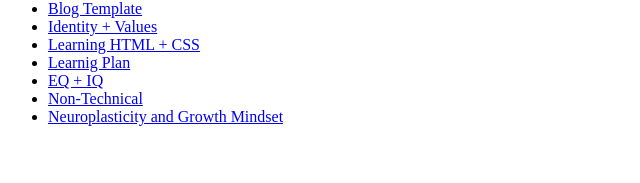
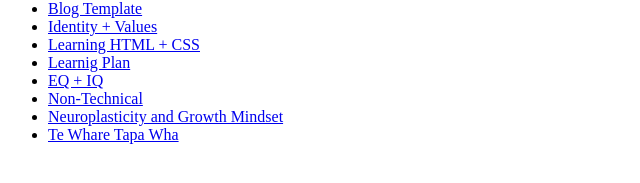
Before and after one commit to brooklyn-lyndontonga/brooklyn-lyndontonga.github.io, a plain HTML site: page blog/blog-list.html in a window 1280 px wide. Shown: the part 179-362 px from the top of the page, without its empty margins (0-640 px from the left). Drawn offline with Linux system fonts and the light colour scheme.

Commit message:
adding te whare tapa wha to blog list

```diff
--- a/blog/blog-list.html
+++ b/blog/blog-list.html
@@ -31,6 +31,7 @@
       <li><a href="../blog/emotional-intelligence.html">EQ + IQ</a></li>
       <li><a href="../blog/non-technical.html">Non-Technical</a></li>
       <li><a href="../blog/neuroplasticity.html">Neuroplasticity and Growth Mindset</a></li>
+      <li><a href="../blog/te-whare-tapa-wha.html">Te Whare Tapa Wha</a></li>
     </ul>
 
   </body>
```
